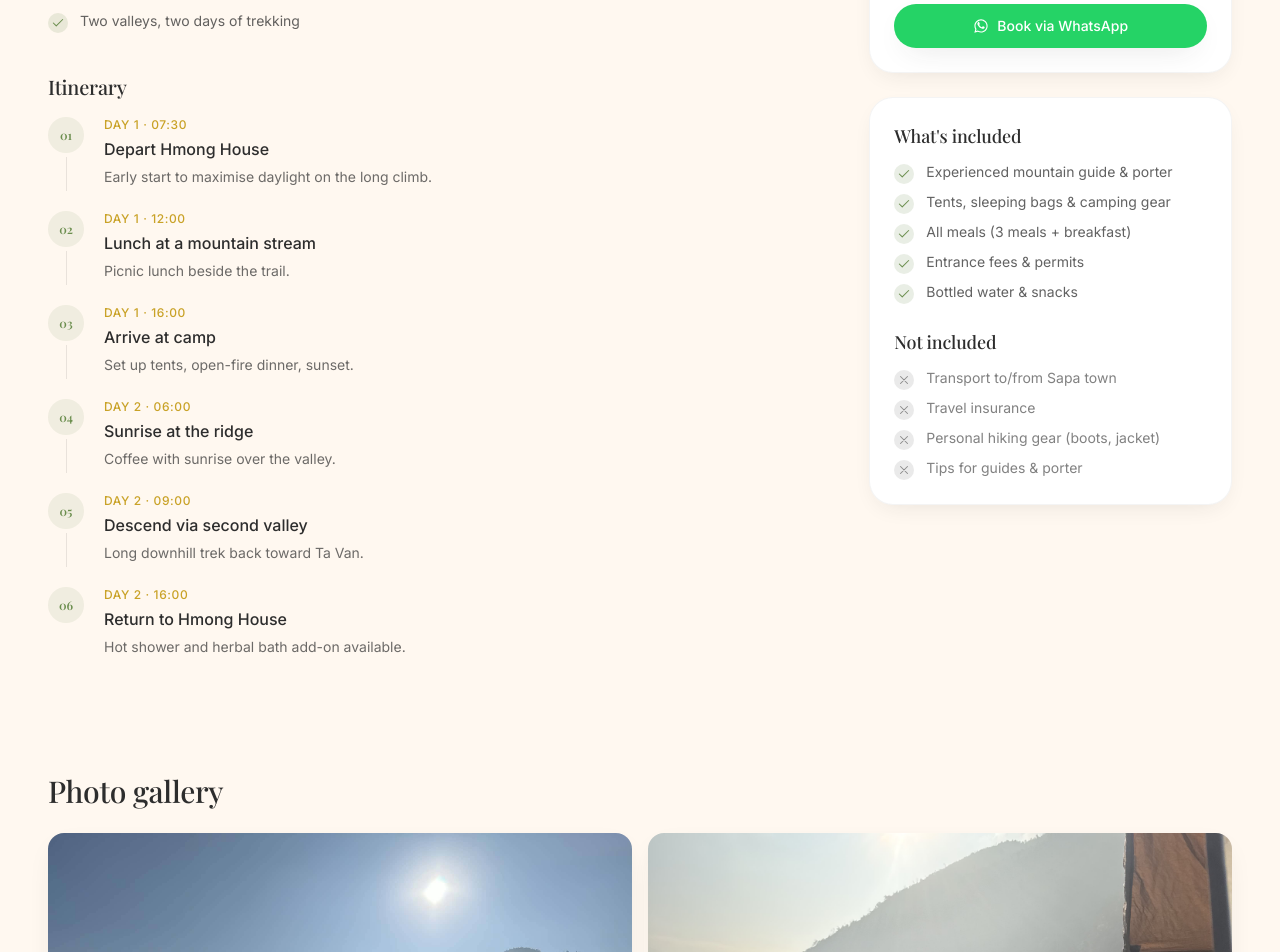
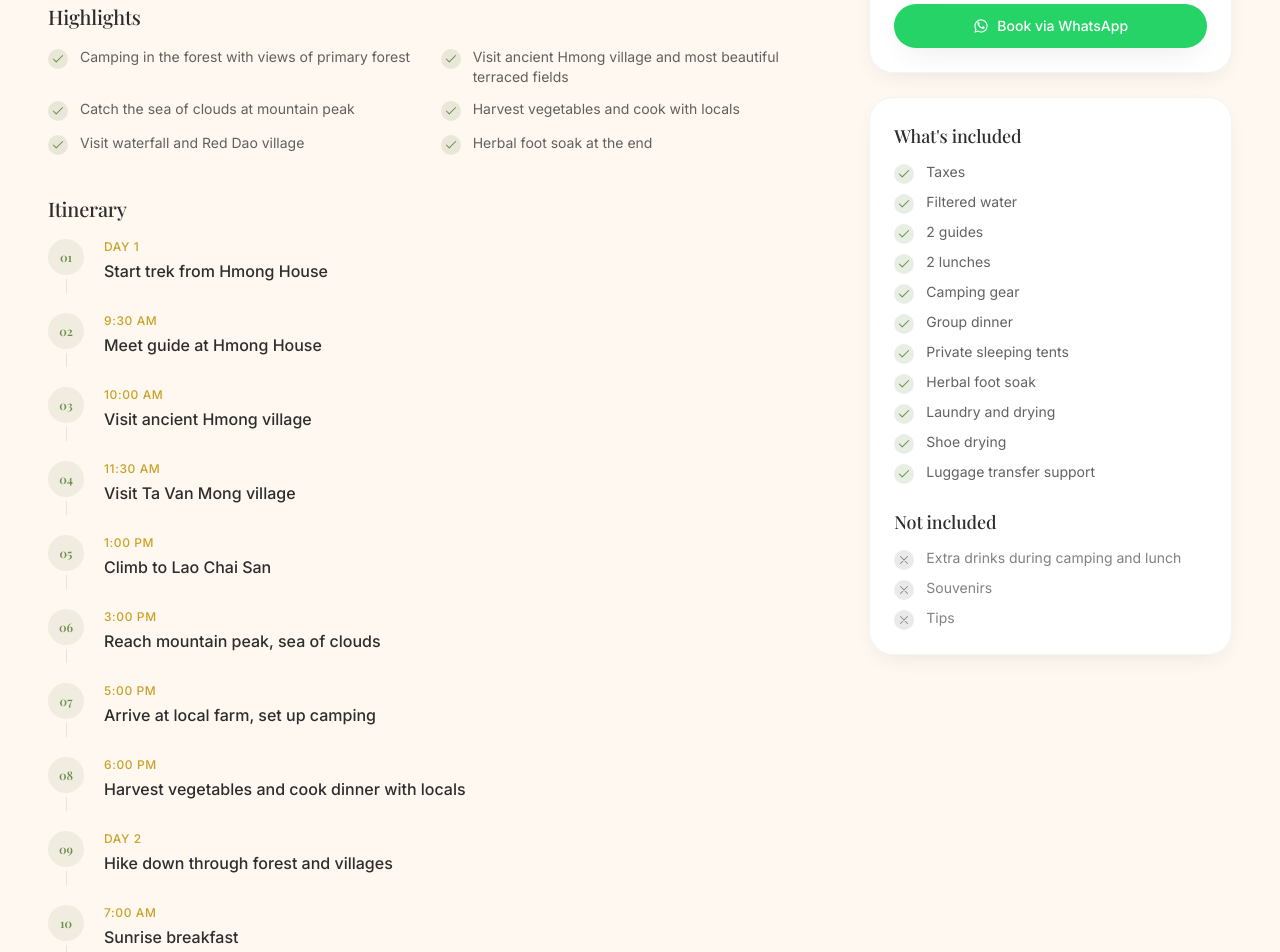
Before and after one commit to lerx11/hmong-house-sapa, a Next.js app: page /tours/2-day-camping-trek in a window 1280 px wide. Shown: the part 1080-2032 px from the top of the page. Built offline with nearby package versions, Linux system fonts and the light colour scheme.

Commit message:
Update Camping Trek tour with real content

```diff
--- a/data/siteConfig.js
+++ b/data/siteConfig.js
@@ -410,60 +410,100 @@ export const siteConfig = {
       price: "$60",
       priceNote: "per person",
       shortDescription:
-        "A rugged two-day trek above the clouds, camping on a high ridge with sunrise over the rice terraces.",
+        "2-day adventure trek with camping in the forest, waterfall visit, and local farm experience",
       fullDescription:
-        "For trekkers who want to go further. This two-day route climbs out of the Muong Hoa valley toward the high ridges above Sin Chai, where we set up a private camp for the night. You will cross bamboo forest, mountain streams, and remote Hmong hamlets few tourists reach. At camp, guides cook dinner over an open fire and you sleep under one of the clearest skies in northern Vietnam. Day two descends back through a different valley to Ta Van.",
+        "At 9:30 AM, you will meet the tour guide and begin the journey. Just a few steps from the Hmong House is an ancient village with about 10 houses inhabited by the same tribe, almost perfectly preserving the oldest and most traditional cultural lifestyle in the Sapa area. Next, you will visit Ta Van Mong village, then continue climbing to Lao Chai San, home to the most beautiful terraced fields in Vietnam. Continue moving up to the mountain peak where you can catch the sea of clouds if weather permits. Day 1 ends at a local farm where camping is set up in the forest. You can harvest vegetables and cook with locals. Day 2 continues hiking from the mountain peak down through primary bamboo forest, visit a waterfall where you can bathe, then visit Giang Ta Chai Dao village and walk along Muong Hoa stream back to Hmong House.",
       highlights: [
-        "High-ridge camp above the clouds",
-        "Sunrise over the rice terraces",
-        "Remote Hmong hamlets off the tourist trail",
-        "Open-fire dinner & mountain stories",
-        "Two valleys, two days of trekking",
+        "Camping in the forest with views of primary forest",
+        "Visit ancient Hmong village and most beautiful terraced fields",
+        "Catch the sea of clouds at mountain peak",
+        "Harvest vegetables and cook with locals",
+        "Visit waterfall and Red Dao village",
+        "Herbal foot soak at the end",
       ],
       itinerary: [
         {
-          time: "Day 1 · 07:30",
-          title: "Depart Hmong House",
-          text: "Early start to maximise daylight on the long climb.",
+          time: "Day 1",
+          title: "Start trek from Hmong House",
         },
         {
-          time: "Day 1 · 12:00",
-          title: "Lunch at a mountain stream",
-          text: "Picnic lunch beside the trail.",
+          time: "9:30 AM",
+          title: "Meet guide at Hmong House",
         },
         {
-          time: "Day 1 · 16:00",
-          title: "Arrive at camp",
-          text: "Set up tents, open-fire dinner, sunset.",
+          time: "10:00 AM",
+          title: "Visit ancient Hmong village",
         },
         {
-          time: "Day 2 · 06:00",
-          title: "Sunrise at the ridge",
-          text: "Coffee with sunrise over the valley.",
+          time: "11:30 AM",
+          title: "Visit Ta Van Mong village",
         },
         {
-          time: "Day 2 · 09:00",
-          title: "Descend via second valley",
-          text: "Long downhill trek back toward Ta Van.",
+          time: "1:00 PM",
+          title: "Climb to Lao Chai San",
         },
         {
-          time: "Day 2 · 16:00",
-          title: "Return to Hmong House",
-          text: "Hot shower and herbal bath add-on available.",
+          time: "3:00 PM",
+          title: "Reach mountain peak, sea of clouds",
+        },
+        {
+          time: "5:00 PM",
+          title: "Arrive at local farm, set up camping",
+        },
+        {
+          time: "6:00 PM",
+          title: "Harvest vegetables and cook dinner with locals",
+        },
+        {
+          time: "Day 2",
+          title: "Hike down through forest and villages",
+        },
+        {
+          time: "7:00 AM",
+          title: "Sunrise breakfast",
+        },
+        {
+          time: "9:30 AM",
+          title: "Hike down through bamboo forest",
+        },
+        {
+          time: "11:00 AM",
+          title: "Visit waterfall (swim if weather permits)",
+        },
+        {
+          time: "12:30 PM",
+          title: "Lunch",
+        },
+        {
+          time: "1:30 PM",
+          title: "Visit Giang Ta Chai Dao village",
+        },
+        {
+          time: "3:00 PM",
+          title: "Walk along Muong Hoa stream",
+        },
+        {
+          time: "4:00 PM",
+          title: "Return to Hmong House, herbal foot soak",
         },
       ],
       included: [
-        "Experienced mountain guide & porter",
-        "Tents, sleeping bags & camping gear",
-        "All meals (3 meals + breakfast)",
-        "Entrance fees & permits",
-        "Bottled water & snacks",
+        "Taxes",
+        "Filtered water",
+        "2 guides",
+        "2 lunches",
+        "Camping gear",
+        "Group dinner",
+        "Private sleeping tents",
+        "Herbal foot soak",
+        "Laundry and drying",
+        "Shoe drying",
+        "Luggage transfer support",
       ],
       notIncluded: [
-        "Transport to/from Sapa town",
-        "Travel insurance",
-        "Personal hiking gear (boots, jacket)",
-        "Tips for guides & porter",
+        "Extra drinks during camping and lunch",
+        "Souvenirs",
+        "Tips",
       ],
       meetingPoint: "Hmong House Sapa, Ta Van Village",
       startTime: "Day 1 · 07:30",
```
